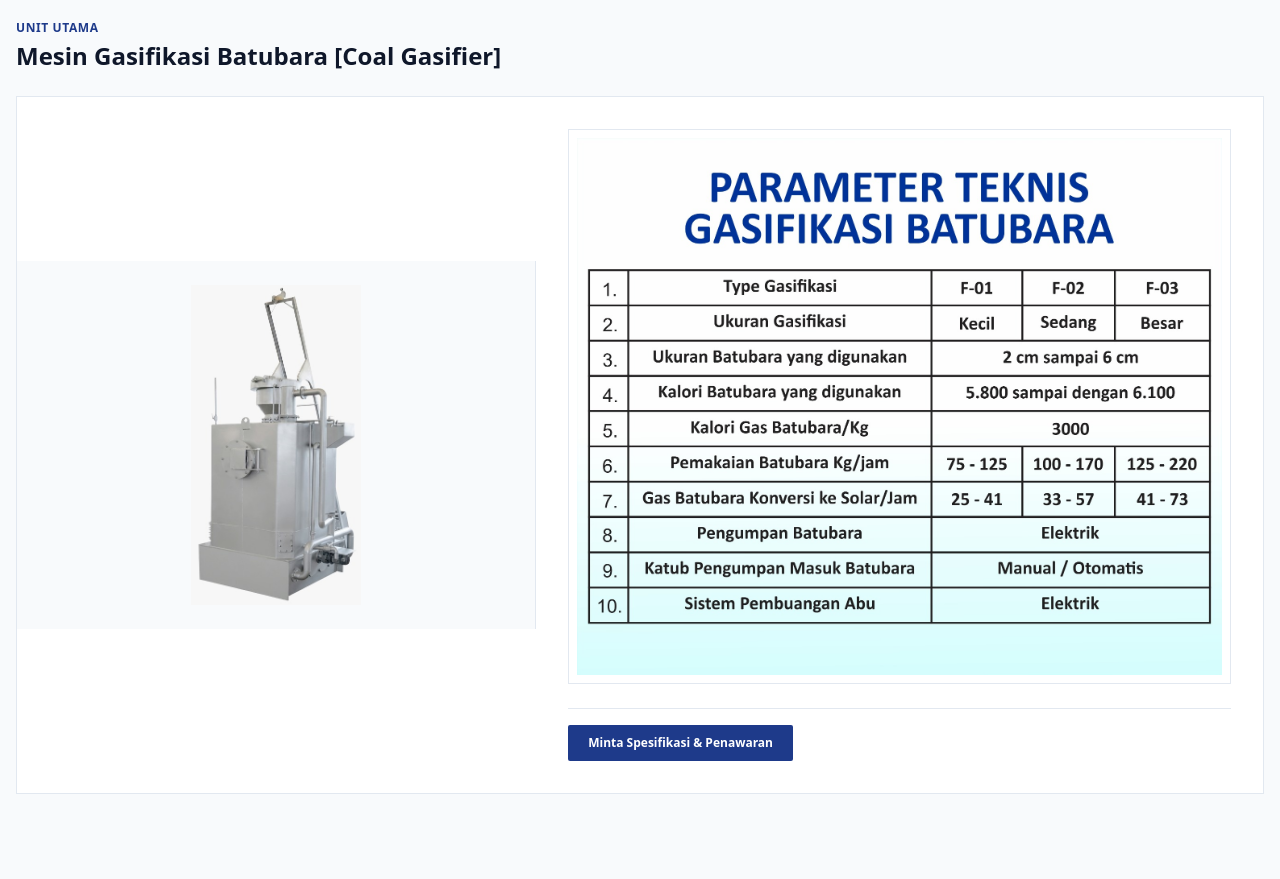
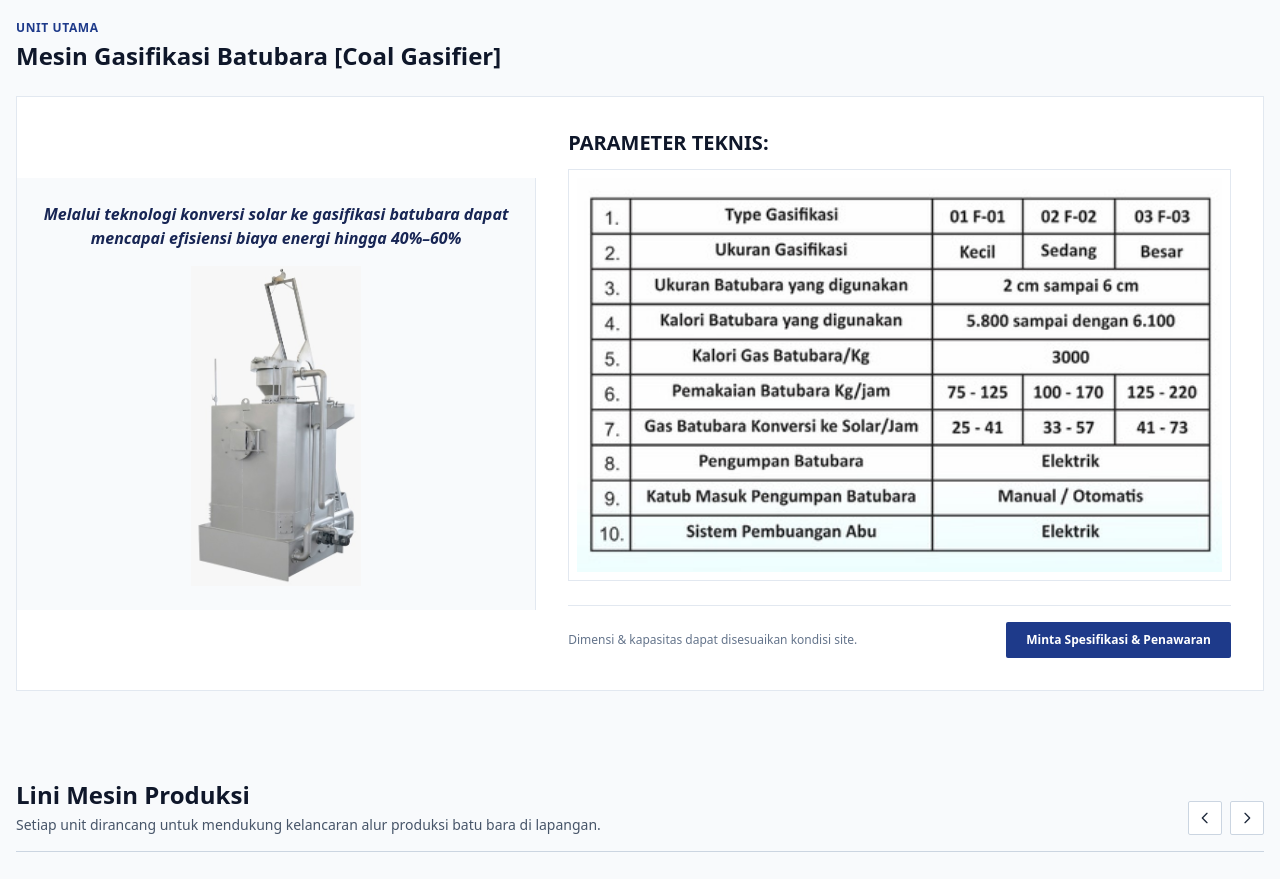
Before and after one commit to Detroit01/bintangtimurmandiri, a plain HTML site: page index.html in a window 1280 px wide. Shown: the part 1120-1999 px from the top of the page. Drawn offline with nearby package versions, Linux system fonts and the light colour scheme.

Commit message:
penambahan teks dibagian tunnel kiln konversi BBM

```diff
--- a/index.html
+++ b/index.html
@@ -132,7 +132,7 @@
         </div>
     </section>
 
-    <!-- Section 2: Mesin Gasifikasi Batubara (Coal Gasifier) (#gasifikasi) -->
+  <!-- Section 2: Mesin Gasifikasi Batubara (Coal Gasifier) (#gasifikasi) -->
     <section id="gasifikasi" class="py-10 px-4 max-w-7xl mx-auto scroll-mt-28 md:scroll-mt-20">
         <div class="mb-6">
             <span data-i18n="feat_badge" class="text-xs font-bold text-blue-900 uppercase tracking-wider block mb-1">Unit Utama</span>
@@ -140,20 +140,25 @@
         </div>
 
         <div class="bg-white border border-slate-200 grid lg:grid-cols-12 items-center">
-            <!-- Foto Mesin -->
-            <div class="lg:col-span-5 border-b lg:border-b-0 lg:border-r border-slate-200 bg-slate-50 p-6 flex items-center justify-center">
+            <!-- Teks Miring & Foto Mesin -->
+            <div class="lg:col-span-5 border-b lg:border-b-0 lg:border-r border-slate-200 bg-slate-50 p-6 flex flex-col items-center justify-center text-center">
+                <p data-i18n="feat_highlight" class="italic font-semibold text-sm sm:text-base text-blue-950 leading-relaxed mb-4">
+                    "Melalui teknologi konversi solar ke gasifikasi batubara dapat mencapai efisiensi biaya energi hingga 40%–60%"
+                </p>
                 <img src="assets/foto-batubara/tunnel_kiln_bgputih.jpeg" alt="Mesin Gasifikasi Batubara" class="max-h-80 w-auto object-contain">
             </div>
 
             <!-- Tabel Parameter -->
             <div class="lg:col-span-7 p-6 sm:p-8 flex flex-col justify-between">
                 <div>
+                    <h3 data-i18n="feat_param_title" class="text-xl font-bold text-slate-900 mb-3">PARAMETER TEKNIS:</h3>
                     <div class="border border-slate-200 mb-6 bg-white p-2 overflow-x-auto">
-                        <img src="assets/foto-batubara/parameter_teknis_batubara_gasifikasi.jpg" alt="Tabel Parameter Teknis Gasifikasi" class="w-full h-auto object-contain">
+                        <img src="assets/foto-batubara/tabel_gasifikasi.jpg" alt="Tabel Parameter Teknis Gasifikasi" class="w-full h-auto object-contain">
                     </div>
                 </div>
 
                 <div class="pt-4 border-t border-slate-200 flex flex-wrap items-center justify-between gap-4">
+                    <span data-i18n="feat_note" class="text-xs text-slate-500">Dimensi & kapasitas dapat disesuaikan kondisi site.</span>
                     <a id="wa-featured" href="https://wa.me/6281933666680?text=Halo,%20saya%20ingin%20tanya%20spesifikasi%20Mesin%20Gasifikasi%20Batubara" target="_blank" rel="noopener noreferrer" data-i18n="feat_cta" class="bg-blue-900 hover:bg-blue-800 text-white font-semibold text-xs px-5 py-2.5 rounded-sm transition">
                         Minta Spesifikasi & Penawaran
                     </a>
@@ -464,6 +469,7 @@
                     feat_badge: "Unit Utama",
                     feat_title: "Mesin Gasifikasi Batubara [Coal Gasifier]",
                     feat_param_title: "PARAMETER TEKNIS:",
+                    feat_highlight: "Melalui teknologi konversi solar ke gasifikasi batubara dapat mencapai efisiensi biaya energi hingga 40%–60%",
                     feat_note: "Dimensi & kapasitas dapat disesuaikan kondisi site.",
                     feat_cta: "Minta Spesifikasi & Penawaran",
                     line_title: "Lini Mesin Produksi",
@@ -512,6 +518,7 @@
                     feat_badge: "Main Unit",
                     feat_title: "Coal Gasifier Machinery [Coal Gasifier]",
                     feat_param_title: "TECHNICAL PARAMETERS:",
+                    feat_highlight: "Through diesel-to-coal gasification conversion technology, energy cost efficiency of up to 40%–60% can be achieved",
                     feat_note: "Dimensions & capacity can be customized to site requirements.",
                     feat_cta: "Request Specs & Quotation",
                     line_title: "Machinery Lineup",
```
